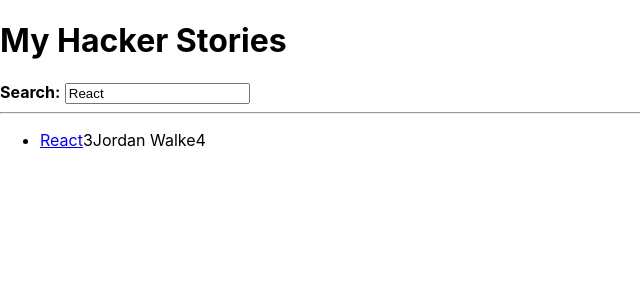
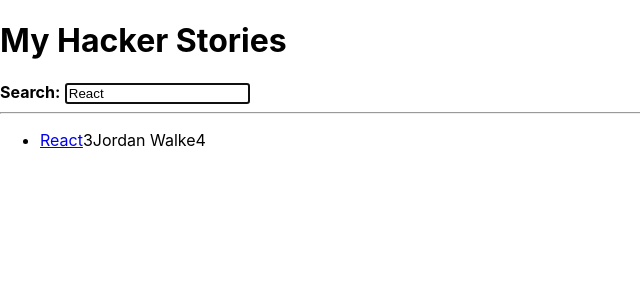
Before and after one commit to ranton/learning-react, a React (Create React App) app: page / in a window 1280 px wide. Shown: the top 300 px of the page, without its empty margins (0-640 px from the left). Built offline with nearby package versions, Linux system fonts and the light colour scheme.

Commit message:
Added Imperative react

```diff
--- a/src/App.js
+++ b/src/App.js
@@ -47,6 +47,7 @@
       <InputWithLabel
         id="search"
         value={searchTerm}
+        isFocused
         onInputChange={handleSearch}
       >
         <strong>Search:</strong>
@@ -87,15 +88,25 @@
 }
 
 const InputWithLabel = (
-  { id, label, value, type = 'text', onInputChange, children }
+  { id, value, type = 'text', onInputChange, isFocused, children }
 ) => {
+  const inputRef = React.useRef();
+
+  React.useEffect(() => {
+    if(isFocused && inputRef.current){
+      inputRef.current.focus();
+    }
+  }, [isFocused]);
   return (
     <>
       <label htmlFor={id}>{children}</label>
       &nbsp;
-      <input id={id}
+      <input
+        ref={inputRef}
+        id={id}
         type={type}
         value={value}
+        autoFocus={isFocused}
         onChange={onInputChange} />
     </>
   );
```
